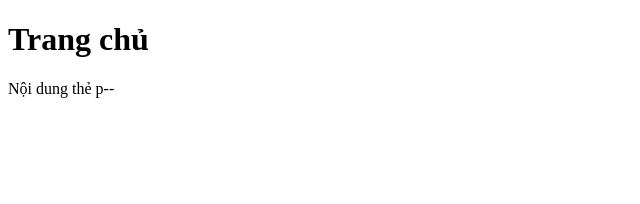
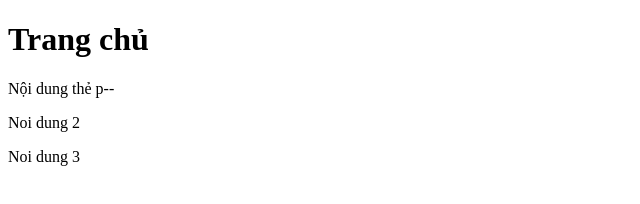
Before and after one commit to dvcptit/hoc-git, a plain HTML site: page index.html in a window 1280 px wide. Shown: the whole page, without its empty margins (0-640 px from the left). Drawn offline with Linux system fonts and the light colour scheme.

Commit message:
Update page index.html

```diff
--- a/index.html
+++ b/index.html
@@ -8,5 +8,7 @@
 <body>
     <h1>Trang chủ</h1>
     <p>Nội dung thẻ p--</p>
+    <p>Noi dung 2</p>
+    <p>Noi dung 3</p>
 </body>
 </html>
```
